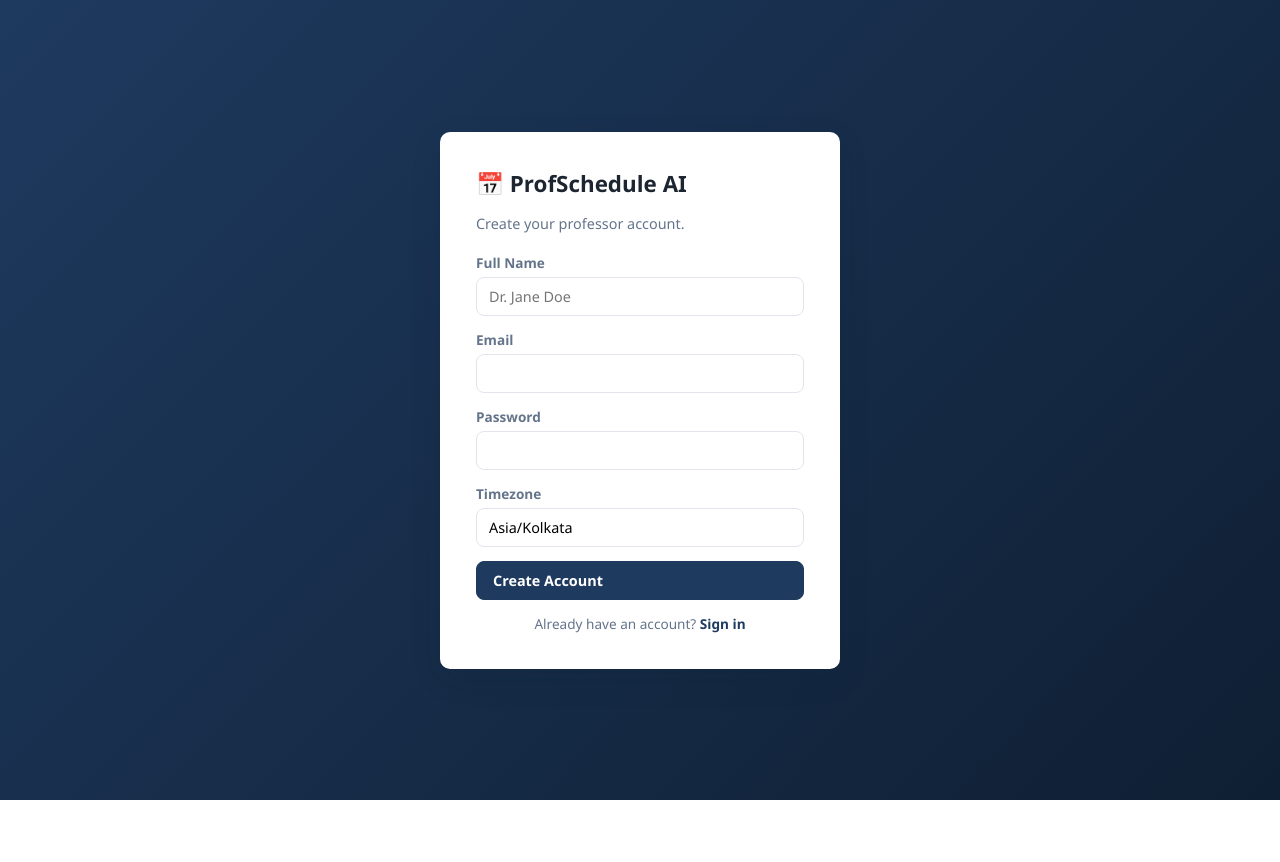
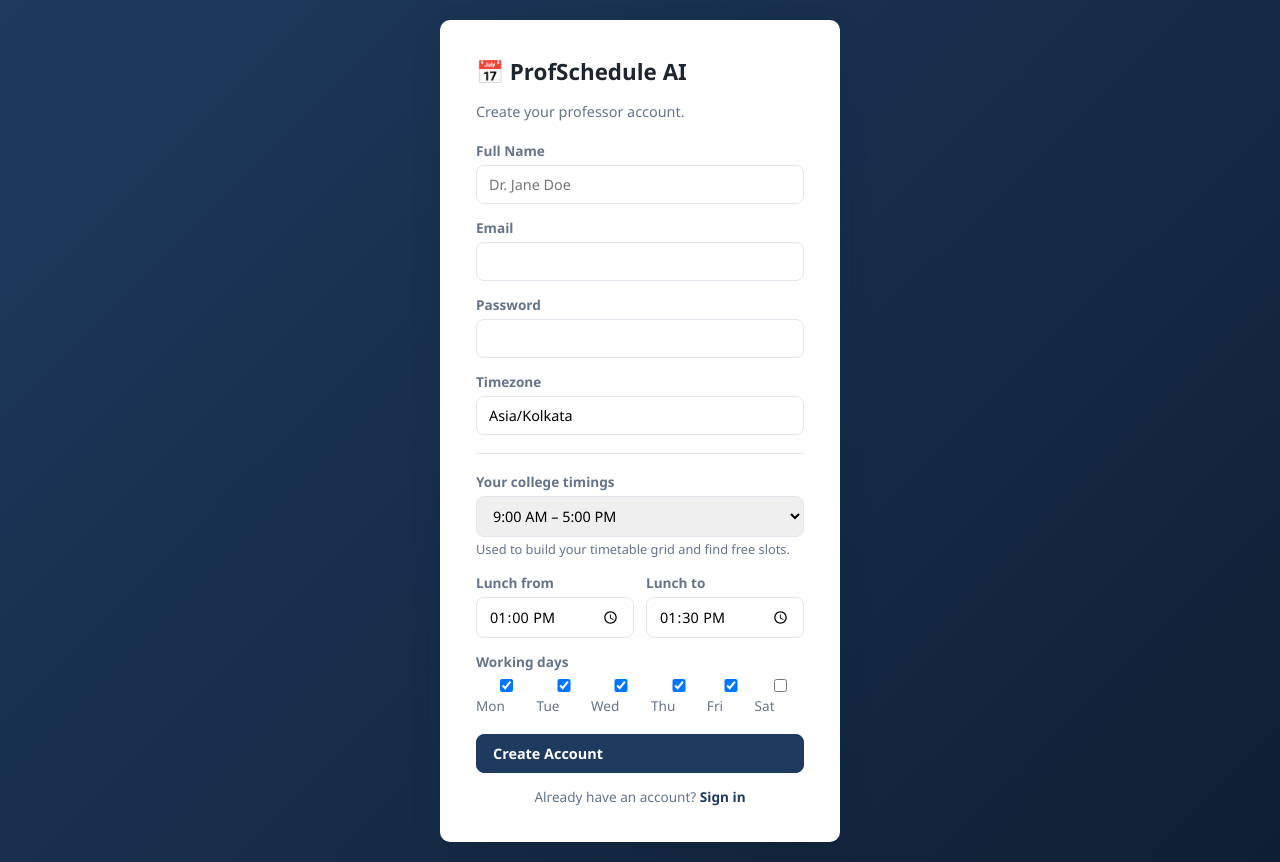
Before and after one commit to bhushanj71/Pro-timetable, a FastAPI app: page /register in a window 1280 px wide. Before the commit the page ends 800 px from the top, so only its background shows below. Run offline with FastAPI, Linux system fonts and the light colour scheme; some libraries are stand-ins or nearby versions.

Commit message:
Collect college timings at signup and build the grid from them
College hours vary per professor (08:45-16:15, 09:45-17:15, 11:00-18:30),
but signup assumed 09:00-17:00 and the timetable grid was hard-coded to
8am-6pm, so a late-shift professor saw empty rows in the morning and lost
their evening classes off the bottom.

- Registration asks for college timings via presets plus a custom option,
  along with lunch break and working days
- The grid derives its rows from the saved hours, expanding to whole hours
  so a :45 start or an :30 end stays visible
- The timetable generator is pre-filled from the same profile values

Validated server-side: HH:MM format, and end must be after start.

Verified for all three timing patterns; an 11:00-18:30 professor now gets
rows 11 AM through 6 PM. 42 tests passing.

```diff
--- a/app/routers/auth.py
+++ b/app/routers/auth.py
@@ -40,6 +40,11 @@ def register(payload: UserCreate, response: Response, db: Session = Depends(get_
         email=payload.email,
         password_hash=hash_password(payload.password),
         timezone=payload.timezone,
+        working_hours_start=payload.working_hours_start,
+        working_hours_end=payload.working_hours_end,
+        lunch_start=payload.lunch_start,
+        lunch_end=payload.lunch_end,
+        working_days=payload.working_days,
     )
     db.add(user)
     db.commit()
--- a/app/static/js/auth.js
+++ b/app/static/js/auth.js
@@ -18,10 +18,47 @@ document.getElementById("login-form")?.addEventListener("submit", async (e) => {
   }
 });
 
+// Reveal the custom start/end inputs only when the preset list can't express
+// the professor's timings.
+document.getElementById("college-timing")?.addEventListener("change", (e) => {
+  const isCustom = e.target.value === "custom";
+  document.getElementById("custom-hours-row").classList.toggle("hidden", !isCustom);
+  if (!isCustom) {
+    const [start, end] = e.target.value.split("-");
+    document.getElementById("work-start").value = start;
+    document.getElementById("work-end").value = end;
+  }
+});
+
+function collectWorkingHours() {
+  const preset = document.getElementById("college-timing")?.value;
+  if (preset && preset !== "custom") {
+    const [start, end] = preset.split("-");
+    return { start, end };
+  }
+  return {
+    start: document.getElementById("work-start")?.value || "09:00",
+    end: document.getElementById("work-end")?.value || "17:00",
+  };
+}
+
 document.getElementById("register-form")?.addEventListener("submit", async (e) => {
   e.preventDefault();
   const errorEl = document.getElementById("register-error");
   errorEl.textContent = "";
+
+  const hours = collectWorkingHours();
+  if (hours.end <= hours.start) {
+    errorEl.textContent = "College end time must be after the start time.";
+    return;
+  }
+
+  const days = Array.from(document.querySelectorAll(".work-day:checked")).map((cb) => cb.value);
+  if (!days.length) {
+    errorEl.textContent = "Select at least one working day.";
+    return;
+  }
+
   try {
     await apiFetch("/api/auth/register", {
       method: "POST",
@@ -30,6 +67,11 @@ document.getElementById("register-form")?.addEventListener("submit", async (e) =
         email: document.getElementById("email").value,
         password: document.getElementById("password").value,
         timezone: document.getElementById("timezone").value || "Asia/Kolkata",
+        working_hours_start: hours.start,
+        working_hours_end: hours.end,
+        lunch_start: document.getElementById("lunch-start").value || "13:00",
+        lunch_end: document.getElementById("lunch-end").value || "13:30",
+        working_days: days.join(","),
       },
     });
     window.location.href = "/dashboard";
--- a/app/templates/register.html
+++ b/app/templates/register.html
@@ -22,6 +22,55 @@
         <label for="timezone">Timezone</label>
         <input type="text" id="timezone" value="Asia/Kolkata">
       </div>
+
+      <hr style="border:none;border-top:1px solid var(--color-border);margin:18px 0">
+      <div class="form-group">
+        <label for="college-timing">Your college timings</label>
+        <select id="college-timing">
+          <option value="08:45-16:15">8:45 AM – 4:15 PM</option>
+          <option value="09:00-17:00" selected>9:00 AM – 5:00 PM</option>
+          <option value="09:45-17:15">9:45 AM – 5:15 PM</option>
+          <option value="10:00-18:00">10:00 AM – 6:00 PM</option>
+          <option value="11:00-18:30">11:00 AM – 6:30 PM</option>
+          <option value="custom">Custom…</option>
+        </select>
+        <small class="schedule-sub">Used to build your timetable grid and find free slots.</small>
+      </div>
+
+      <div class="form-row hidden" id="custom-hours-row">
+        <div class="form-group">
+          <label for="work-start">Start time</label>
+          <input type="time" id="work-start" value="09:00">
+        </div>
+        <div class="form-group">
+          <label for="work-end">End time</label>
+          <input type="time" id="work-end" value="17:00">
+        </div>
+      </div>
+
+      <div class="form-row">
+        <div class="form-group">
+          <label for="lunch-start">Lunch from</label>
+          <input type="time" id="lunch-start" value="13:00">
+        </div>
+        <div class="form-group">
+          <label for="lunch-end">Lunch to</label>
+          <input type="time" id="lunch-end" value="13:30">
+        </div>
+      </div>
+
+      <div class="form-group">
+        <label>Working days</label>
+        <div style="display:flex;gap:8px;flex-wrap:wrap">
+          <label style="font-weight:400"><input type="checkbox" class="work-day" value="Mon" checked> Mon</label>
+          <label style="font-weight:400"><input type="checkbox" class="work-day" value="Tue" checked> Tue</label>
+          <label style="font-weight:400"><input type="checkbox" class="work-day" value="Wed" checked> Wed</label>
+          <label style="font-weight:400"><input type="checkbox" class="work-day" value="Thu" checked> Thu</label>
+          <label style="font-weight:400"><input type="checkbox" class="work-day" value="Fri" checked> Fri</label>
+          <label style="font-weight:400"><input type="checkbox" class="work-day" value="Sat"> Sat</label>
+        </div>
+      </div>
+
       <button type="submit" class="btn btn-primary" style="width:100%">Create Account</button>
       <div id="register-error" class="form-error"></div>
     </form>
```
Also changed, not shown: app/schemas.py (+20 -0 lines), app/static/js/timetable.js (+42 -2 lines), tests/test_auth.py (+57 -0 lines).
